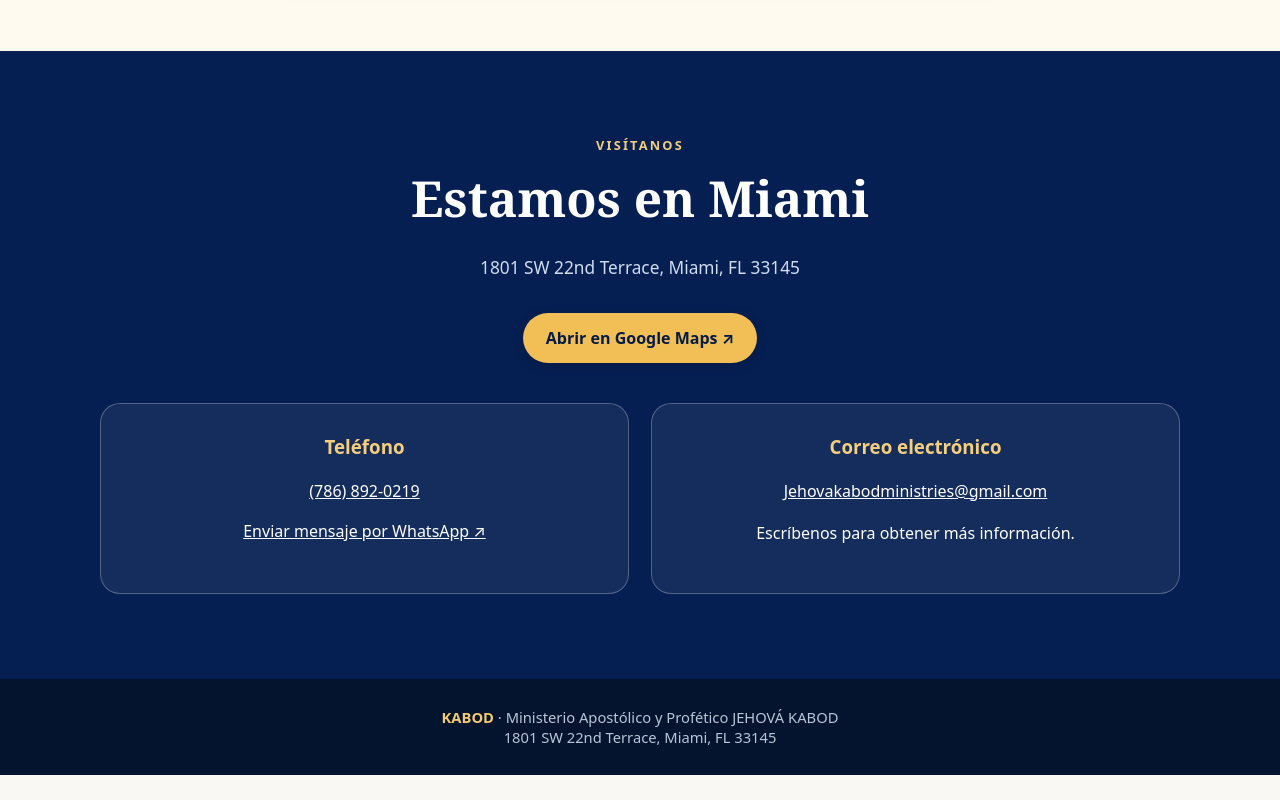
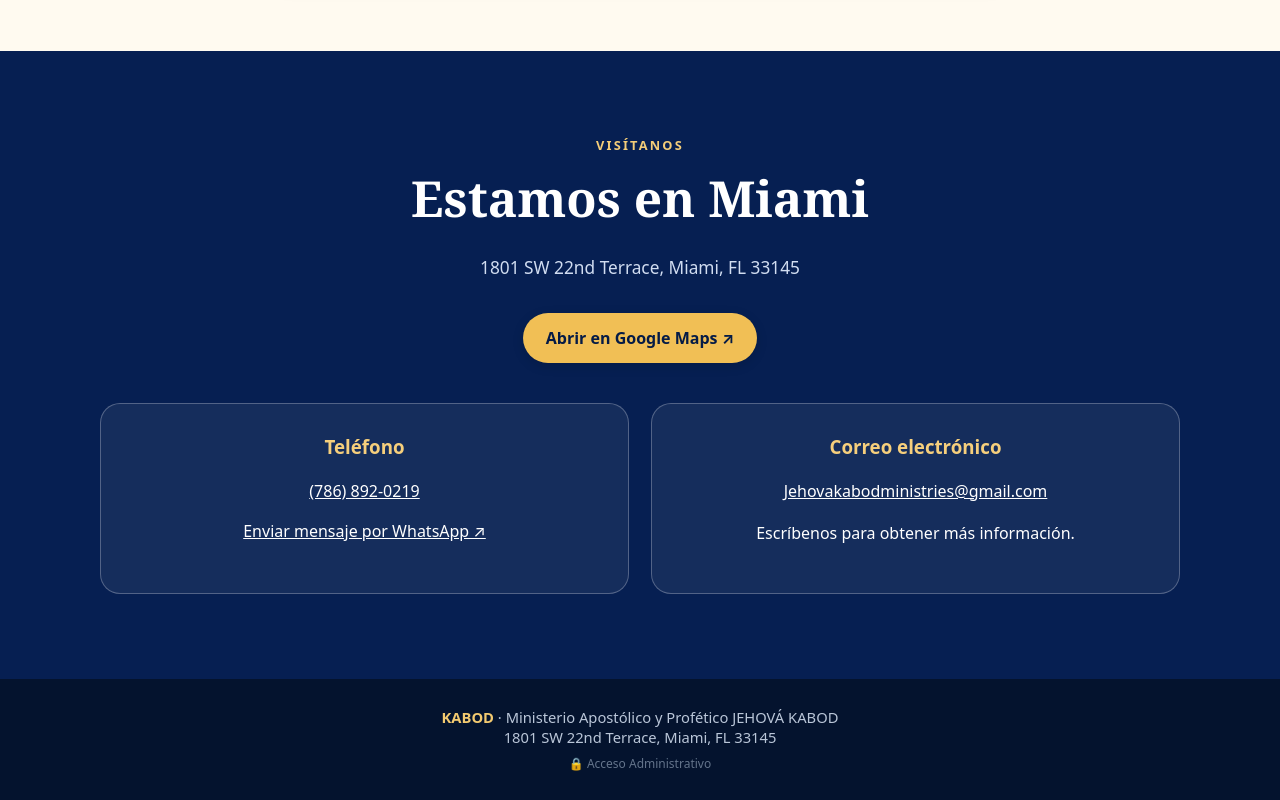
Before and after one commit to sammygm6/kabod-react, a React (Vite) app: page / in a window 1280 px wide. Shown: the part 3003-3803 px from the top of the page. Before the commit the page ends 3778 px from the top, so only its background shows below. Built offline with nearby package versions, Linux system fonts and the light colour scheme; no server answers; the database is empty.

Commit message:
added admin gateway link to footer

```diff
--- a/src/components/Footer.jsx
+++ b/src/components/Footer.jsx
@@ -1,5 +1,25 @@
 import { church } from '../siteData.js';
 
 export default function Footer() {
-  return <footer><strong>KABOD</strong> · {church.ministry}<br />{church.address}</footer>;
+  return (
+    <footer>
+      <strong>KABOD</strong> · {church.ministry}
+      <br />
+      {church.address}
+      <br />
+      {/* 🔐 Secure admin portal gateway link */}
+      <a
+        href="/?admin=true"
+        style={{
+          color: '#64748b',
+          textDecoration: 'none',
+          fontSize: '12px',
+          display: 'inline-block',
+          marginTop: '8px'
+        }}
+      >
+        🔒 Acceso Administrativo
+      </a>
+    </footer>
+  );
 }
```
